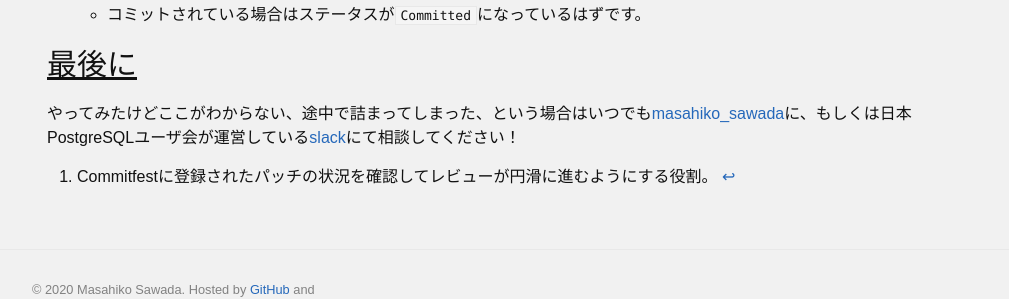
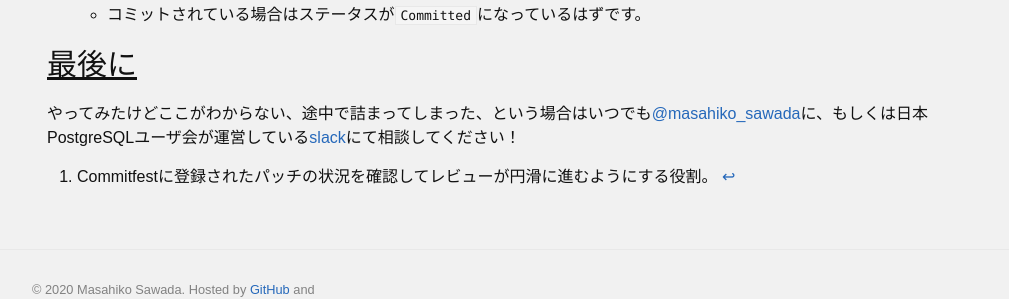
Before and after one commit to MasahikoSawada/masahikosawada.github.io, a Jekyll site: the page built from _posts/2021-01-06-Patches-for-beginner-to-review.md, in a window 1280 px wide and 900 px high, scrolled down 2107 px. Shown: the part 514-813 px from the top of the window, without its empty margins (123-1132 px from the left). Built offline with Jekyll 4.4.1, drawn with Linux system fonts in a browser that asks for light colours; comment, search, counter and statistics services are not loaded.

```diff
--- a/_posts/2021-01-06-Patches-for-beginner-to-review.md
+++ b/_posts/2021-01-06-Patches-for-beginner-to-review.md
@@ -101,4 +101,4 @@ Commitfestには現在260個のパッチが登録されているのですが、
 
 # 最後に
 
-やってみたけどここがわからない、途中で詰まってしまった、という場合はいつでも[masahiko_sawada](https://twitter.com/masahiko_sawada)に、もしくは日本PostgreSQLユーザ会が運営している[slack](https://www.postgresql.jp/node/188)にて相談してください！
+やってみたけどここがわからない、途中で詰まってしまった、という場合はいつでも[@masahiko_sawada](https://twitter.com/masahiko_sawada)に、もしくは日本PostgreSQLユーザ会が運営している[slack](https://www.postgresql.jp/node/188)にて相談してください！
```
